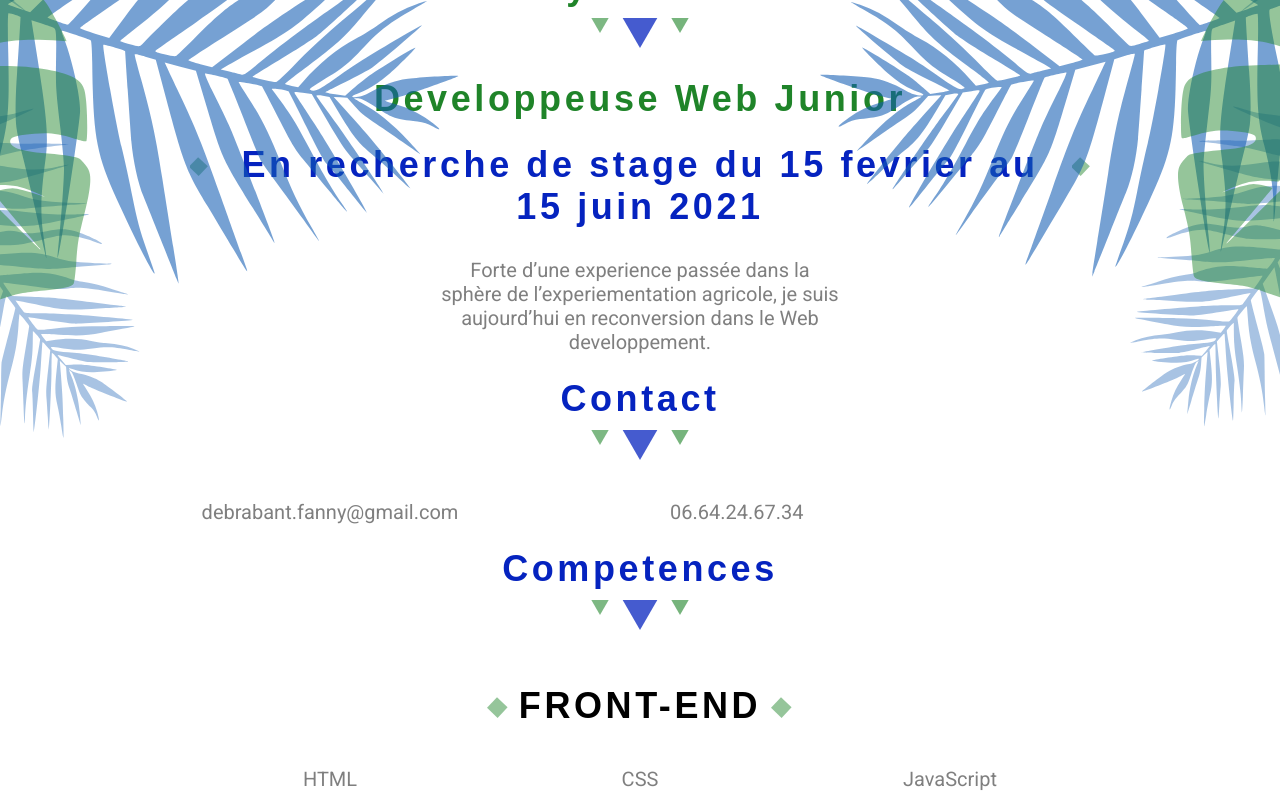
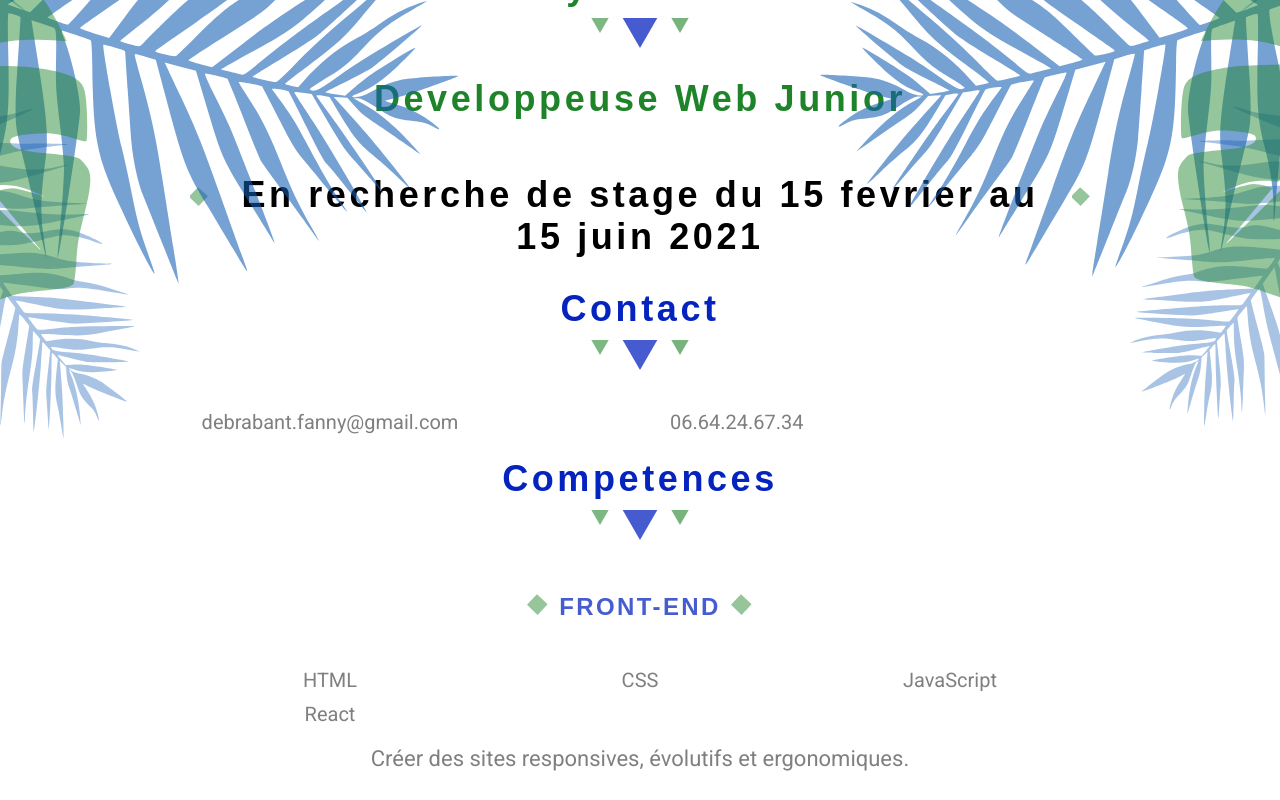
Before and after one commit to fdebrabant/portfolio, a React (Create React App) app: page / in a window 1280 px wide. Shown: the part 420-1220 px from the top of the page. Built offline with nearby package versions, Linux system fonts and the light colour scheme; a web font is replaced by a local one.

Commit message:
modify style text

```diff
--- a/src/components/Text.jsx
+++ b/src/components/Text.jsx
@@ -1,15 +1,18 @@
 import React from 'react';
-import '../css/text.css'
+import '../css/text.css';
+import PropTypes from 'prop-types';
 
-export default function Text() {
+export default function Text(props) {
+    const { text } = props;
     return (
         <div>
             <p>
-                Forte d’une experience passée dans la sphère de
-                l’experiementation agricole,
-                je suis aujourd’hui en reconversion dans
-                le Web developpement.
+                {text}
             </p>
         </div>
     )
 }
+
+Text.propTypes = {
+    text: PropTypes.string
+};
--- a/src/components/TitleSecond.jsx
+++ b/src/components/TitleSecond.jsx
@@ -16,21 +16,22 @@
     justify-content: center;
     align-items: baseline;
     margin-bottom: 30px;
+    margin-top: 30px;
 `;
 
 export default function TitleSecond(props) {
 
-    const { color, text } = props;
+    const { size, text } = props;
     return (
         <Component>
             <AboveTitle />
-                <h1 className={color}>{text}</h1>
+                <h1 className={size}>{text}</h1>
             <AboveTitle />
         </Component>
     )
 }
 
 TitleSecond.propTypes = {
-    color: PropTypes.string,
+    size: PropTypes.string,
     text: PropTypes.string
 };
--- a/src/css/text.css
+++ b/src/css/text.css
@@ -5,12 +5,19 @@
     text-align: center;
     margin: auto;
     width: 300px;
+    margin-top: 20px;
+}
+
+@media (min-width: 830px) {
+    p {
+        font-size: 18px;
+        width: 780px;
+    }
 }
 
 @media screen and (min-width: 1150px){
     p {
-        font-size: 20px;
-        margin: auto;
-        width: 400px;
+        font-size: 22px;
+        width: 780px;
     }
   }
--- a/src/css/title.css
+++ b/src/css/title.css
@@ -15,6 +15,11 @@
     color: #0523BF;
 }
 
+.secondTitle {
+    font-size: 20px;
+    color: rgba(5, 35, 191, 0.74);
+}
+
 .hidden {
     display: none;
 }
@@ -23,4 +28,8 @@
     h1 {
         font-size: 36px;
     }
+
+    .secondTitle {
+        font-size: 24px;
+    }
 }
```
